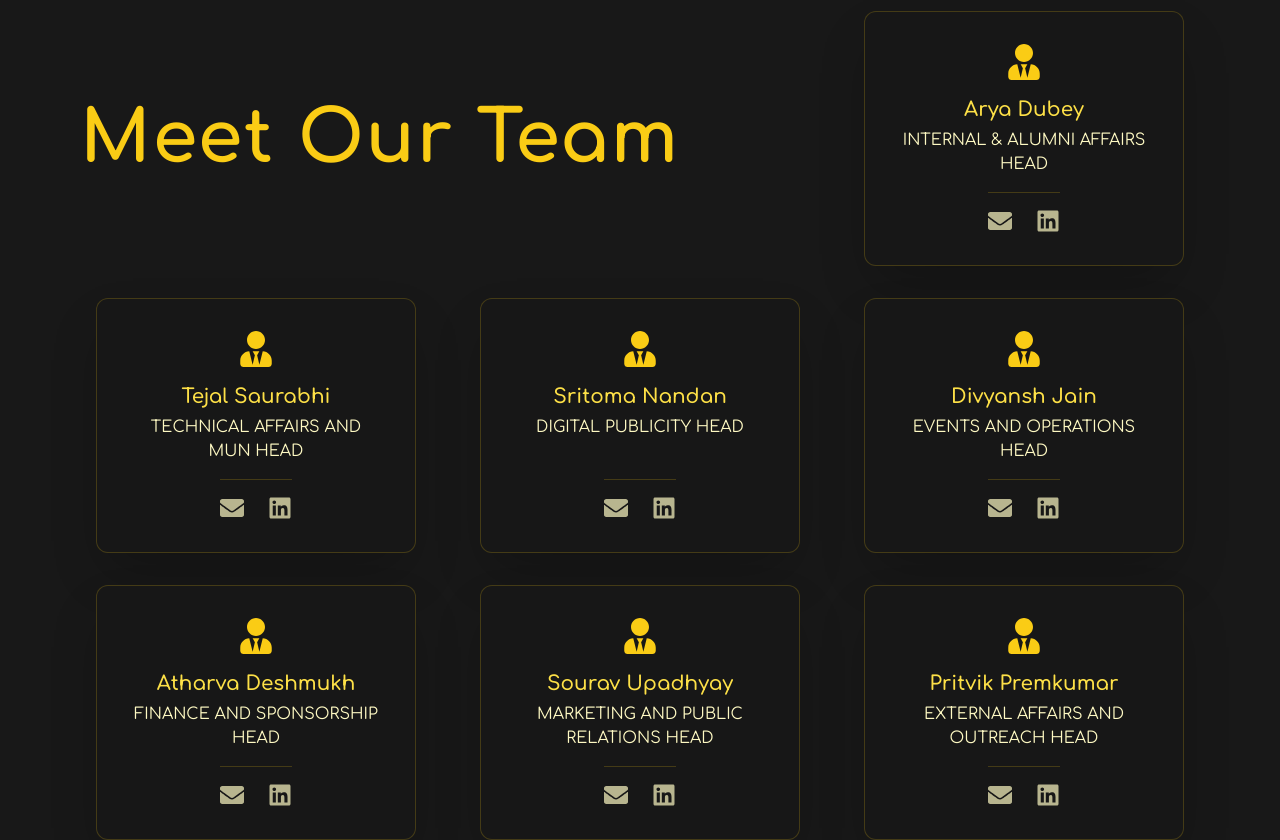
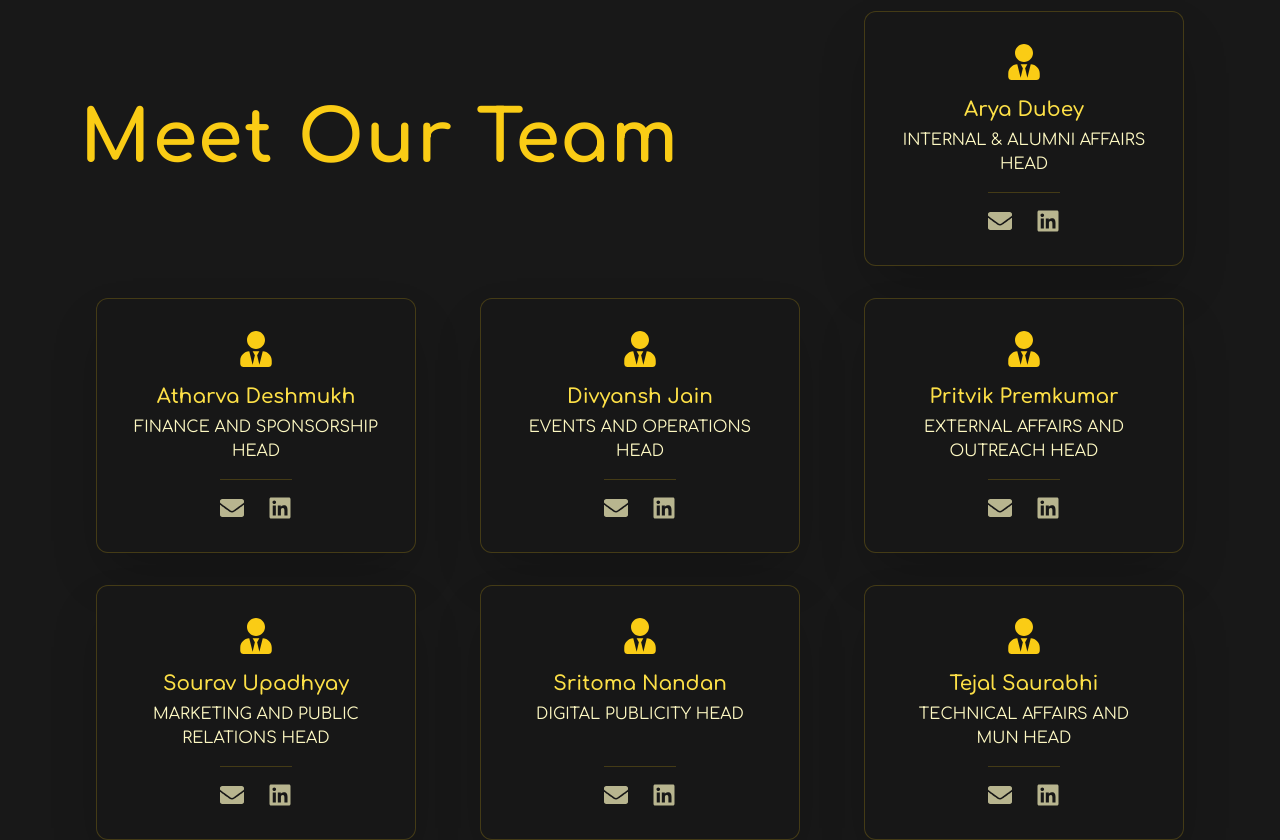
Before and after one commit to CQ-ETech/Freshers-Guide, a Next.js app: page /about-us in a window 1280 px wide. Shown: the part 2137-2977 px from the top of the page. Built offline with nearby package versions, Linux system fonts and the light colour scheme.

Commit message:
alphabetical order

```diff
--- a/src/app/about-us/page.tsx
+++ b/src/app/about-us/page.tsx
@@ -1,7 +1,6 @@
 'use client'
 import React from 'react';
 import '../globals.css';
-// The necessary icons are already imported
 import { FaUserTie, FaComments, FaClipboardCheck, FaChalkboardTeacher, FaHandshake, FaChevronDown, FaEnvelope, FaLinkedin } from 'react-icons/fa';
 import Image from 'next/image';
 
@@ -34,8 +33,8 @@ const communiqueEvents = [
   }
 ];
 
-// ✅ FIX: Updated executiveTeam array with email and linkedin data
 const executiveTeam = [
+  // The data now includes social links
   { name: 'Arya Dubey', role: 'INTERNAL & ALUMNI AFFAIRS HEAD', email: 'aryadubey666@gmail.com', linkedin: 'https://www.linkedin.com/in/arya-dubey-5a4181290/' },
   { name: 'Tejal Saurabhi', role: 'TECHNICAL AFFAIRS AND MUN HEAD', email: 'tejalsaurabhi1302@gmail.com', linkedin: 'https://www.linkedin.com/in/tejal-saurabhi-1a96b7291/' },
   { name: 'Sritoma Nandan', role: 'DIGITAL PUBLICITY HEAD', email:'nandansritoma1912@gmail.com', linkedin: 'https://www.linkedin.com/in/sritoma-nandan-02637a280/' },
@@ -45,21 +44,19 @@ const executiveTeam = [
   { name: 'Pritvik Premkumar', role: 'EXTERNAL AFFAIRS AND OUTREACH HEAD', email:'pritvikps26@gmail.com', linkedin: 'https://www.linkedin.com/in/pritvik/' },
 ];
 
-// Reusable Divider Component (defined before use)
+// Reusable Divider Component
 const Divider = () => (
     <div className="flex justify-center my-8 z-10 relative">
       <span className="inline-block w-24 h-1 bg-gradient-to-r from-yellow-400 via-yellow-500 to-yellow-600 rounded-full" />
     </div>
 );
 
-// ✅ FIX: Updated TeamMemberCard to accept and display social links
+// Reusable Team Member Card
 const TeamMemberCard = ({ member }: { member: { name: string; role: string; email: string; linkedin: string; } }) => (
   <div className="flex h-full flex-col items-center justify-center bg-[#181818]/90 rounded-xl shadow-2xl p-8 w-full max-w-xs mx-auto border border-yellow-400/20 hover:scale-105 hover:shadow-yellow-400/40 transition-all duration-300 glassmorphism-card group transform-gpu">
     <FaUserTie className="text-yellow-400 text-4xl mb-4 group-hover:rotate-12 transition-transform duration-300" />
     <h3 className="text-xl font-semibold text-yellow-300 mb-1 font-comfortaa text-center group-hover:text-yellow-400">{member.name}</h3>
     <p className="text-sm sm:text-base font-comfortaa text-center text-yellow-100 flex-grow">{member.role}</p>
-
-    {/* Social Links */}
     <div className="mt-4 flex items-center gap-6 text-2xl border-t border-yellow-400/20 pt-4">
       <a href={`mailto:${member.email}`} aria-label={`Email ${member.name}`} className="text-yellow-100/70 hover:text-yellow-300 hover:scale-110 transition-all duration-200">
         <FaEnvelope />
@@ -70,7 +67,6 @@ const TeamMemberCard = ({ member }: { member: { name: string; role: string; emai
     </div>
   </div>
 );
-
 
 export default function AboutUs() {
   return (
@@ -136,7 +132,8 @@ export default function AboutUs() {
 
           <TeamMemberCard member={executiveTeam[0]} />
 
-          {executiveTeam.slice(1).map((member) => (
+          {/* ✅ FIX: Added .sort() to arrange the rest of the team alphabetically */}
+          {executiveTeam.slice(1).sort((a, b) => a.name.localeCompare(b.name)).map((member) => (
             <TeamMemberCard key={member.name} member={member} />
           ))}
         </div>
```
